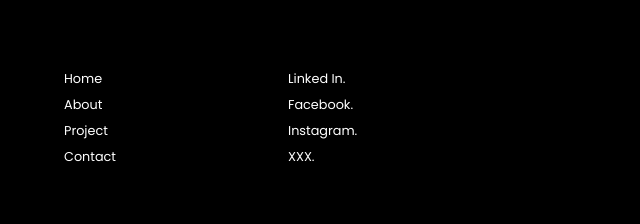
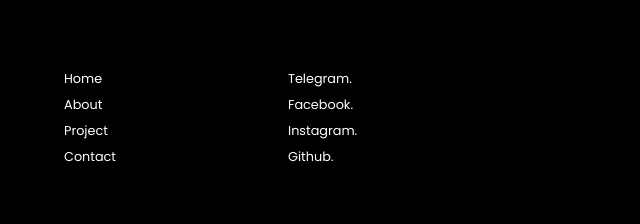
Before and after one commit to Chunghochoi/profile, a plain HTML site: page index.html in a window 1280 px wide. Shown: the part 3242-3466 px from the top of the page, 640-1280 px from the left. Drawn offline with Linux system fonts and the light colour scheme.

Commit message:
Update index.html
Signed-off-by: chungg <chungcr7juve@gmail.com>

```diff
--- a/index.html
+++ b/index.html
@@ -140,10 +140,10 @@
             <span>Contact</span>
         </div>
         <div class="footer_nav">
-          <span>Linked In.</span>
+          <span>Telegram.</span>
           <span>Facebook.</span>
           <span>Instagram.</span>
-          <span>XXX.</span>
+          <span>Github.</span>
       </div>
     </div>
   </body>
```
